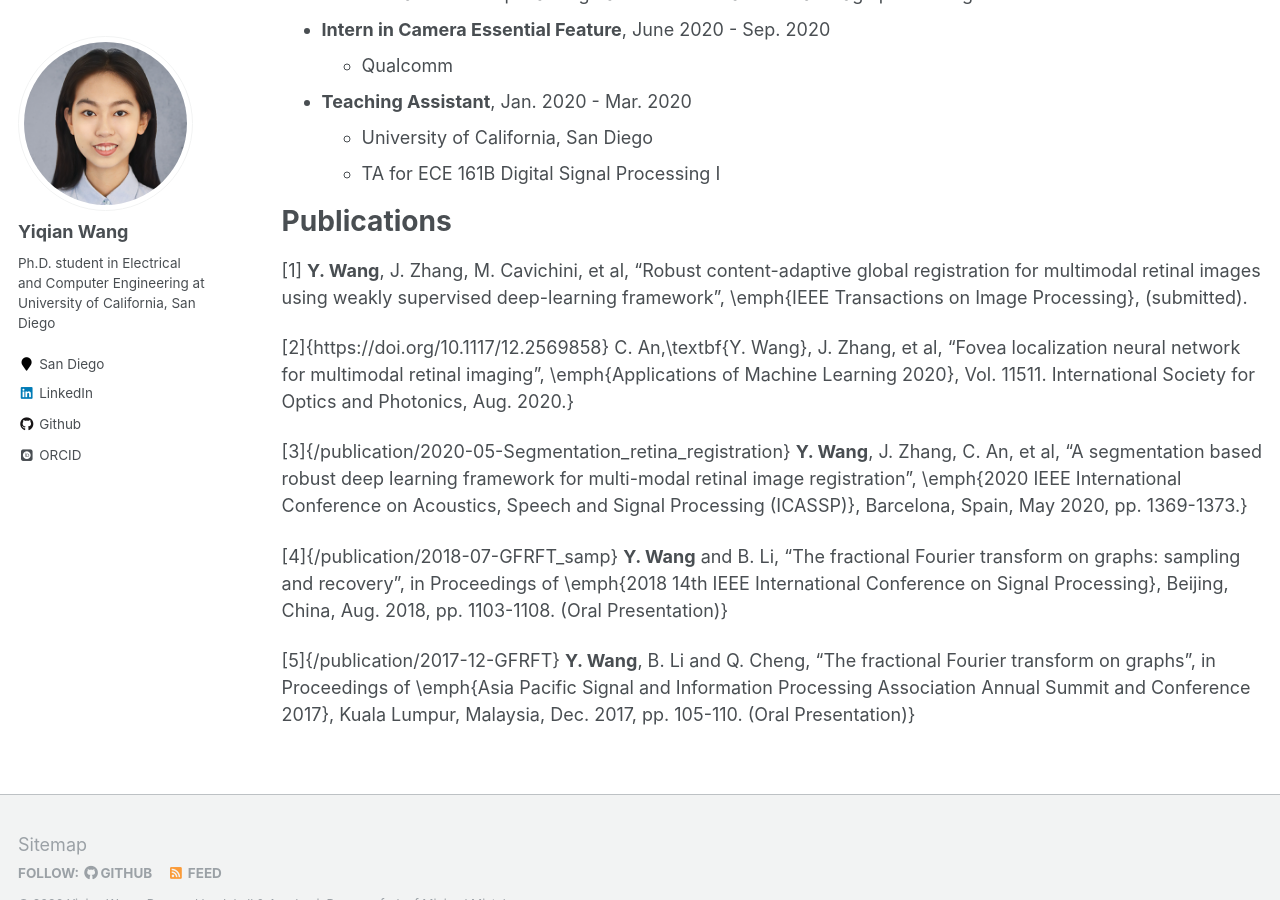
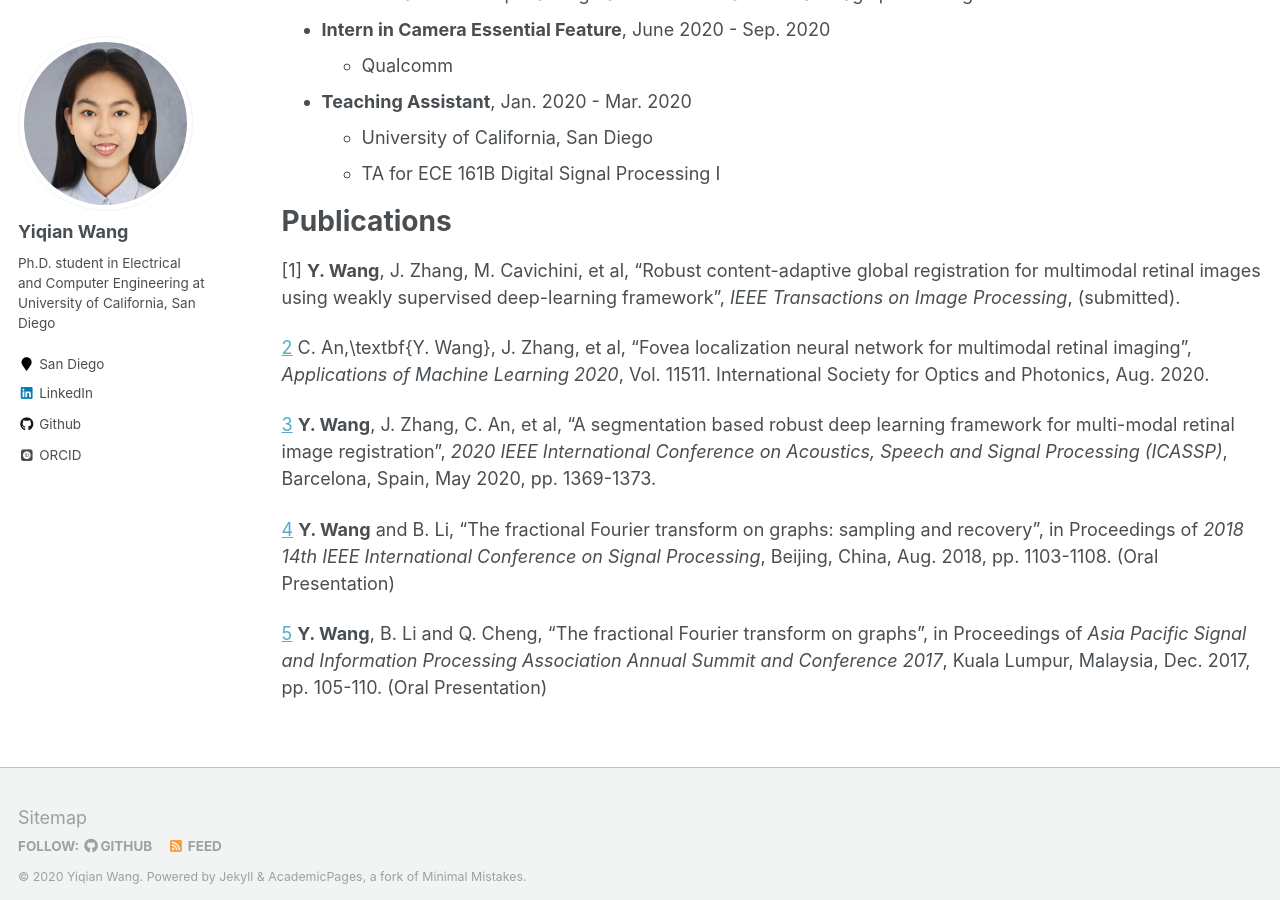
Before and after one commit to yiqian-wang/yiqian-wang.github.io, a Jekyll site: the page built from _pages/cv.md, in a window 1280 px wide and 900 px high, scrolled down 689 px. Built offline with Jekyll 4.4.1, drawn with Linux system fonts in a browser that asks for light colours; some web fonts are replaced.

Commit message:
Update cv.md
pulications

```diff
--- a/_pages/cv.md
+++ b/_pages/cv.md
@@ -40,12 +40,12 @@ Experience
 Publications
 ======
 
-[1] **Y. Wang**, J. Zhang, M. Cavichini, et al, "Robust content-adaptive global registration for multimodal retinal images using weakly supervised deep-learning framework", \emph{IEEE Transactions on Image Processing}, (submitted).
+[1] **Y. Wang**, J. Zhang, M. Cavichini, et al, "Robust content-adaptive global registration for multimodal retinal images using weakly supervised deep-learning framework", *IEEE Transactions on Image Processing*, (submitted).
 
-[2]{https://doi.org/10.1117/12.2569858}  C. An,\textbf{Y. Wang}, J. Zhang, et al, "Fovea localization neural network for multimodal retinal imaging", \emph{Applications of Machine Learning 2020}, Vol. 11511. International Society for Optics and Photonics, Aug. 2020.}
+[2](https://doi.org/10.1117/12.2569858)  C. An,\textbf{Y. Wang}, J. Zhang, et al, "Fovea localization neural network for multimodal retinal imaging", *Applications of Machine Learning 2020*, Vol. 11511. International Society for Optics and Photonics, Aug. 2020.
 
-[3]{/publication/2020-05-Segmentation_retina_registration} **Y. Wang**, J. Zhang, C. An, et al, "A segmentation based robust deep learning framework for multi-modal retinal image registration", \emph{2020 IEEE International Conference on Acoustics, Speech and Signal Processing (ICASSP)}, Barcelona, Spain, May 2020, pp. 1369-1373.}
+[3](/publication/2020-05-Segmentation_retina_registration) **Y. Wang**, J. Zhang, C. An, et al, "A segmentation based robust deep learning framework for multi-modal retinal image registration", *2020 IEEE International Conference on Acoustics, Speech and Signal Processing (ICASSP)*, Barcelona, Spain, May 2020, pp. 1369-1373.
 
-[4]{/publication/2018-07-GFRFT_samp} **Y. Wang** and B. Li, "The fractional Fourier transform on graphs: sampling and recovery", in Proceedings of \emph{2018 14th IEEE International Conference on Signal Processing}, Beijing, China, Aug. 2018, pp. 1103-1108. (Oral Presentation)}
+[4](/publication/2018-07-GFRFT_samp) **Y. Wang** and B. Li, "The fractional Fourier transform on graphs: sampling and recovery", in Proceedings of *2018 14th IEEE International Conference on Signal Processing*, Beijing, China, Aug. 2018, pp. 1103-1108. (Oral Presentation)
 
-[5]{/publication/2017-12-GFRFT} **Y. Wang**, B. Li and Q. Cheng, "The fractional Fourier transform on graphs", in Proceedings of \emph{Asia Pacific Signal and Information Processing Association Annual Summit and Conference 2017}, Kuala Lumpur, Malaysia, Dec. 2017, pp. 105-110. (Oral Presentation)}
+[5](/publication/2017-12-GFRFT) **Y. Wang**, B. Li and Q. Cheng, "The fractional Fourier transform on graphs", in Proceedings of *Asia Pacific Signal and Information Processing Association Annual Summit and Conference 2017*, Kuala Lumpur, Malaysia, Dec. 2017, pp. 105-110. (Oral Presentation)
```
